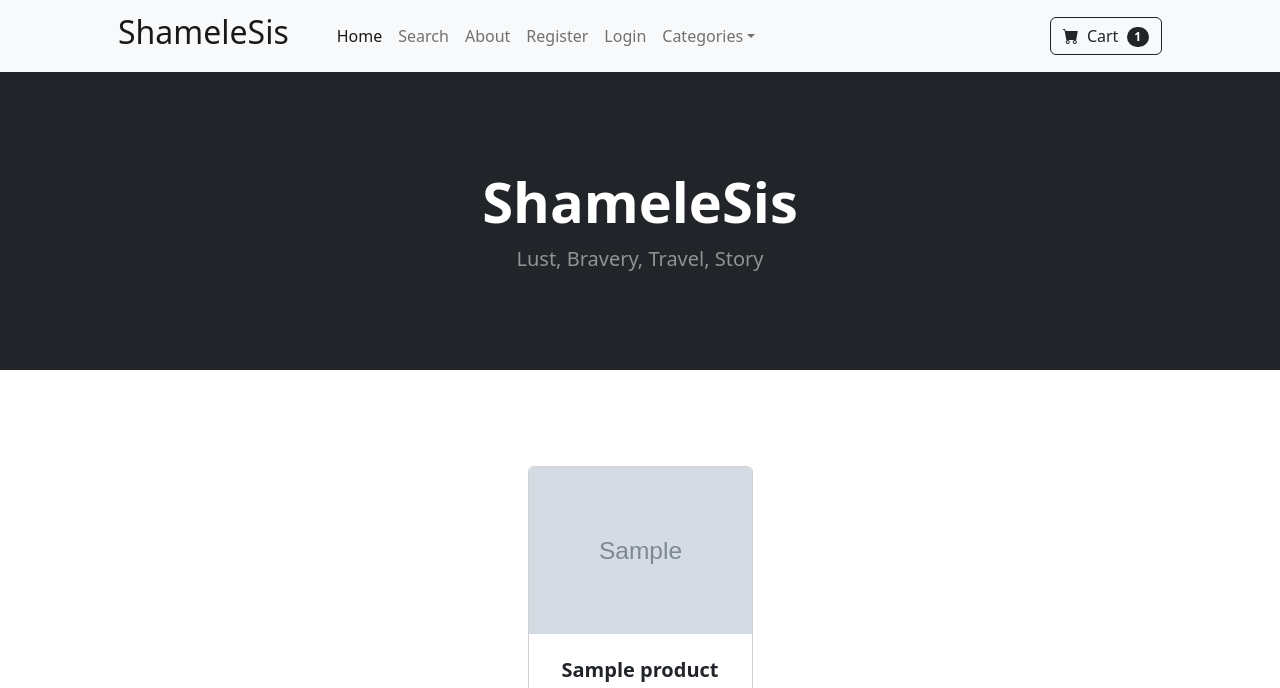
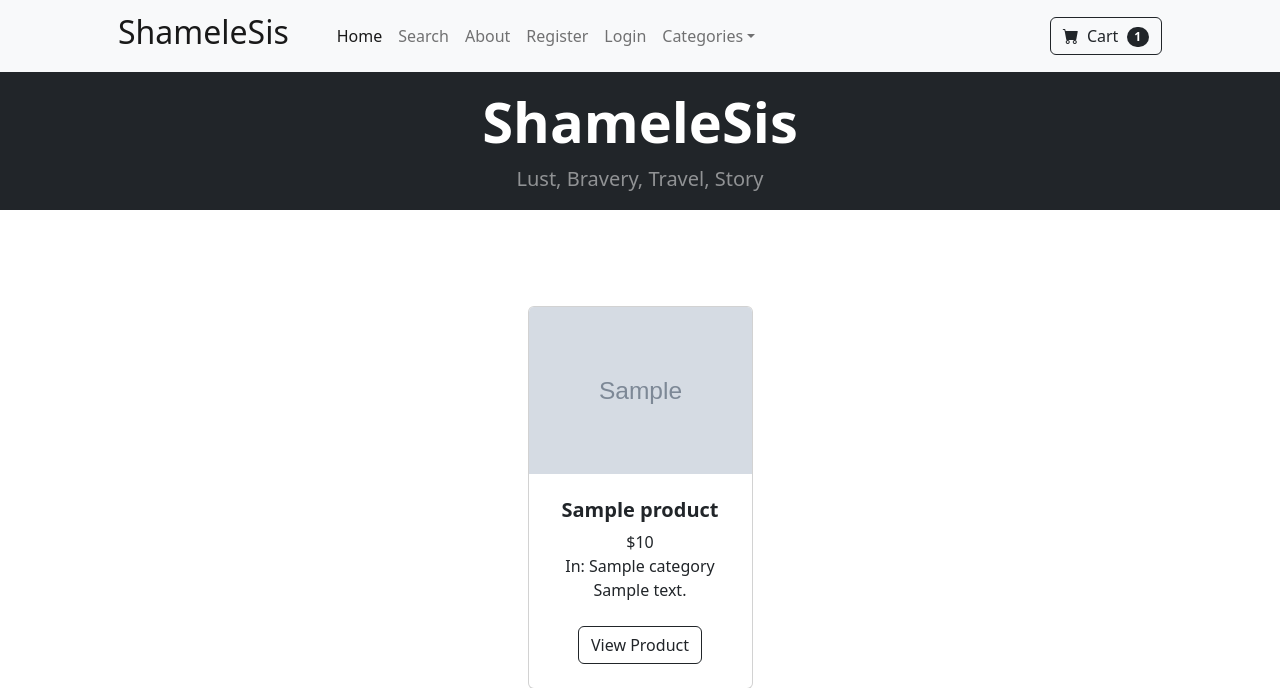
Before and after one commit to tox-jia/ecom2, a Django app: template store/templates/home.html in a window 1280 px wide. Shown: the top 688 px of the page. Run offline with Django 5.2, Linux system fonts and the light colour scheme; the template is opened without the code that fills it: most values are stand-ins (such as "Sample title", 1, 10 or a date in 2020); grey boxes marked "Sample" are stand-in pictures; some libraries are stand-ins or nearby versions.

Commit message:
html home

```diff
--- a/store/templates/home.html
+++ b/store/templates/home.html
@@ -3,8 +3,8 @@
 {% block content %}
 
         <!-- Header-->
-        <header class="bg-dark py-5">
-            <div class="container px-4 px-lg-5 my-5">
+        <header class="bg-dark py-2">
+            <div class="container px-4 px-lg-5 my-2">
                 <div class="text-center text-white">
                     <h1 class="display-4 fw-bolder">ShameleSis</h1>
                     <p class="lead fw-normal text-white-50 mb-0">Lust, Bravery, Travel, Story</p>
```
